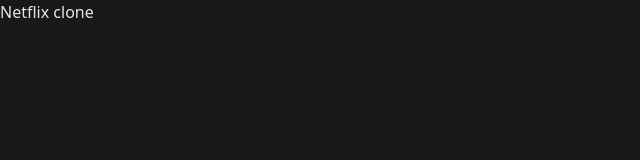
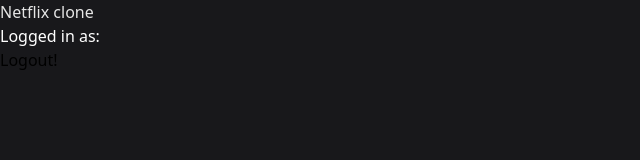
Before and after one commit to MiguelSuarez-hub/netfliflix, a Next.js app: page / in a window 1280 px wide. Shown: the top 160 px of the page, without its empty margins (0-640 px from the left). Built offline with nearby package versions, Linux system fonts and the light colour scheme; no server answers; the database is empty; sample sign-in values are in the browser's storage.

Commit message:
Added security to main page

```diff
--- /dev/null
+++ b/hooks/useCurrentUser.ts
@@ -0,0 +1,16 @@
+import useSWR from 'swr';
+
+import fetcher from '@/lib/fetcher';
+
+const useCurrentUser = () => {
+  const { data, error, isLoading, mutate } = useSWR('/api/current', fetcher);
+
+  return {
+    data,
+    error,
+    isLoading,
+    mutate
+  }
+};
+
+export default useCurrentUser;
--- /dev/null
+++ b/lib/fetcher.ts
@@ -0,0 +1,5 @@
+import axios from 'axios';
+
+const fetcher = (url: string) => axios.get(url).then((res) => res.data);
+
+export default fetcher;
--- /dev/null
+++ b/lib/serverAuth.ts
@@ -0,0 +1,26 @@
+import { NextApiRequest } from "next";
+import { getSession } from 'next-auth/react';
+
+import prismadb from '@/lib/prismadb';
+
+const serverAuth = async (req: NextApiRequest) => {
+  const session = await getSession({ req });
+
+  if (!session?.user?.email) {
+    throw new Error('Not signed in');
+  }
+
+  const currentUser = await prismadb.user.findUnique({
+    where: {
+      email: session.user.email,
+    }
+  });
+
+  if (!currentUser) {
+    throw new Error('Not signed in');
+  }
+
+  return { currentUser };
+};
+
+export default serverAuth;
--- a/package.json
+++ b/package.json
@@ -25,6 +25,7 @@
     "react": "18.2.0",
     "react-dom": "18.2.0",
     "react-icons": "^4.8.0",
+    "swr": "^2.1.5",
     "tailwindcss": "3.3.2",
     "typescript": "5.0.4"
   },
--- /dev/null
+++ b/pages/api/current.ts
@@ -0,0 +1,18 @@
+import { NextApiRequest, NextApiResponse } from "next";
+
+import serverAuth from "@/lib/serverAuth";
+
+export default async function handler(req: NextApiRequest, res: NextApiResponse) {
+  if (req.method !== 'GET') {
+    return res.status(405).end();
+  }
+
+  try {
+    const { currentUser } = await serverAuth(req);
+
+    return res.status(200).json(currentUser);
+  } catch (error) {
+    console.log(error);
+    return res.status(400).end();
+  }
+}
--- a/pages/index.tsx
+++ b/pages/index.tsx
@@ -1,7 +1,32 @@
+import { NextPageContext } from 'next';
+import { signOut, getSession } from 'next-auth/react';
+import useCurrentUser from '@/hooks/useCurrentUser';
+
+export async function getServerSideProps(context: NextPageContext) {
+  const session = await getSession(context);
+
+  if (!session) {
+    return {
+      redirect: {
+        destination: '/auth',
+        permanent: false,
+      }
+    }
+  }
+
+  return {
+    props: {}
+  }
+};
+
 export default function Home() {
+  const { data: user } = useCurrentUser();
+
   return (
     <>
       <h1 className=" text-neutral-200">Netflix clone</h1>
+      <p className=' text-white'>Logged in as: {user?.name}</p>
+      <button onClick={() => signOut()}>Logout!</button>
     </>
   )
 }
```
Also changed, not shown: 1 other file (tests, documents, lock files or other folders).
